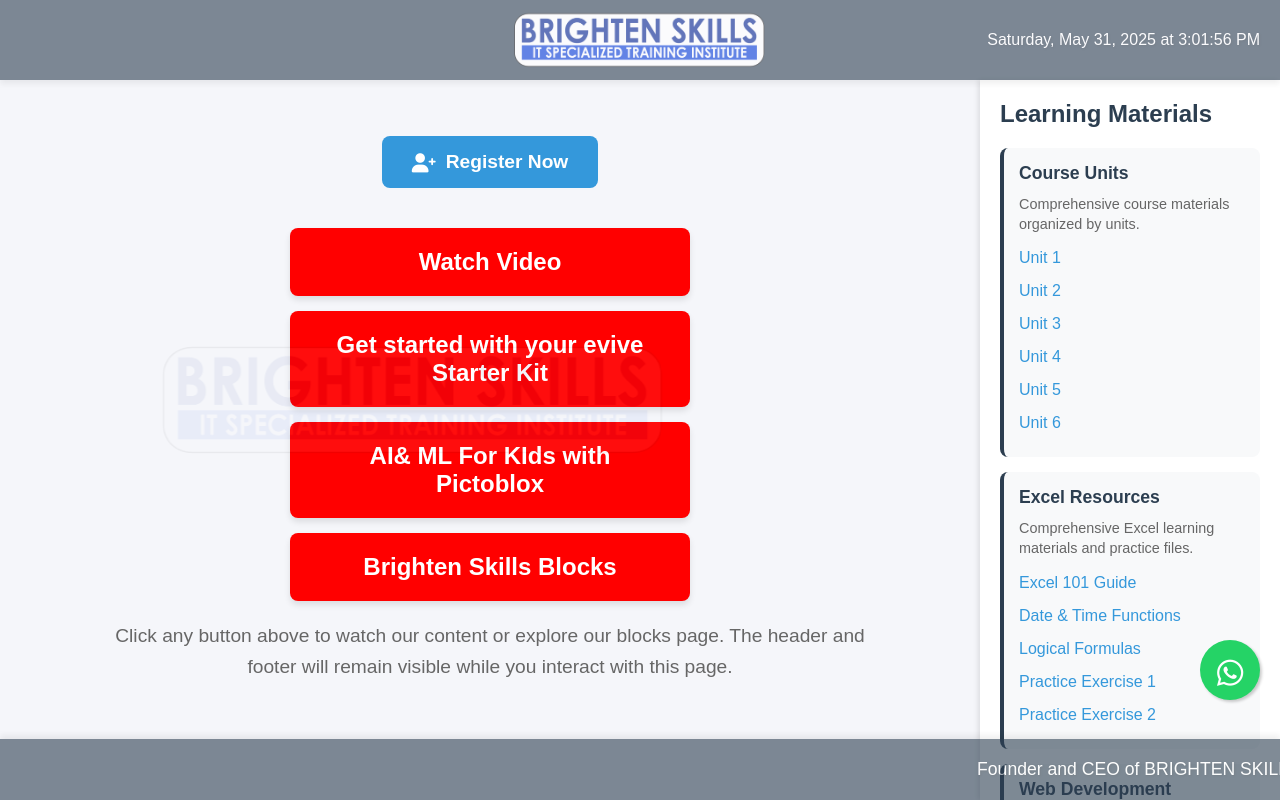
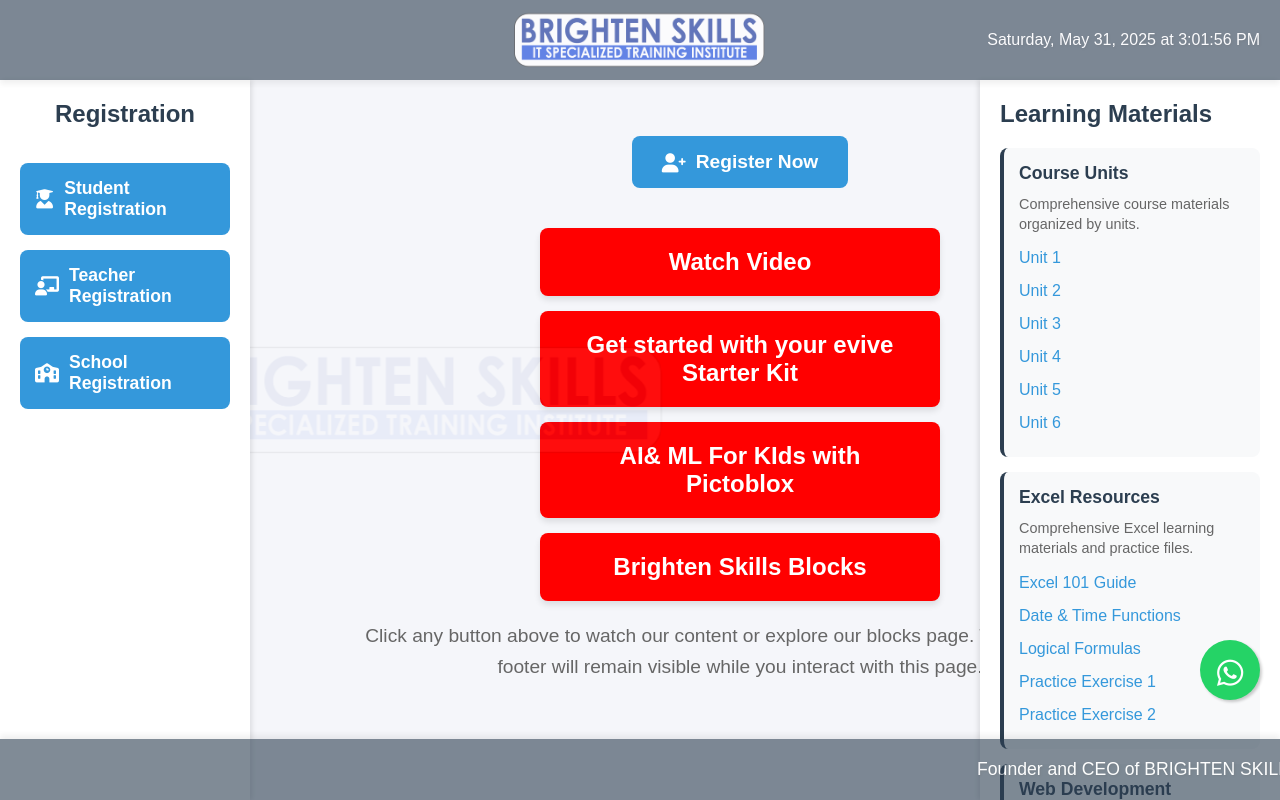
Before and after one commit to BRIGHTENSKILLS/bskyoutube, a website: page index.html in a window 1280 px wide. Drawn offline with Linux system fonts and the light colour scheme.

Commit message:
index.html

```diff
--- a/index.html
+++ b/index.html
@@ -440,6 +440,62 @@
         .submit-btn:hover {
             background-color: #2980b9;
         }
+
+        /* Left Side Registration Buttons */
+        .registration-buttons {
+            width: 250px;
+            background-color: #fff;
+            padding: 20px;
+            box-shadow: 2px 0 5px rgba(0,0,0,0.1);
+            position: fixed;
+            left: 0;
+            top: 80px;
+            bottom: 0;
+            overflow-y: auto;
+            z-index: 900;
+            display: flex;
+            flex-direction: column;
+            gap: 15px;
+        }
+
+        .registration-buttons h2 {
+            color: #2c3e50;
+            margin-bottom: 20px;
+            font-size: 1.5rem;
+            text-align: center;
+        }
+
+        .reg-button {
+            background-color: #3498db;
+            color: white;
+            padding: 15px;
+            border: none;
+            border-radius: 8px;
+            cursor: pointer;
+            font-size: 1.1rem;
+            font-weight: bold;
+            transition: all 0.3s ease;
+            display: flex;
+            align-items: center;
+            gap: 10px;
+            text-align: left;
+            width: 100%;
+        }
+
+        .reg-button:hover {
+            background-color: #2980b9;
+            transform: translateX(5px);
+            box-shadow: 0 4px 8px rgba(0,0,0,0.2);
+        }
+
+        .reg-button i {
+            font-size: 1.2rem;
+        }
+
+        /* Adjust main content margin */
+        .split-layout {
+            margin-left: 250px;
+        }
     </style>
     <script>
         function openYouTubePlaylist() {
@@ -504,6 +560,22 @@
     </header>
 
     <main>
+        <div class="registration-buttons">
+            <h2>Registration</h2>
+            <button onclick="openRegistrationModal('student')" class="reg-button">
+                <i class="fas fa-user-graduate"></i>
+                Student Registration
+            </button>
+            <button onclick="openRegistrationModal('teacher')" class="reg-button">
+                <i class="fas fa-chalkboard-teacher"></i>
+                Teacher Registration
+            </button>
+            <button onclick="openRegistrationModal('school')" class="reg-button">
+                <i class="fas fa-school"></i>
+                School Registration
+            </button>
+        </div>
+
         <div class="split-layout">
             <div class="main-content">
                 <div class="youtube-container">
@@ -657,12 +729,22 @@
         updateDateTime();
         setInterval(updateDateTime, 1000);
 
-        function openRegistrationModal() {
+        function openRegistrationModal(formType) {
             document.getElementById('registrationModal').style.display = 'block';
+            // Hide all forms first
+            document.querySelectorAll('.form-container').forEach(form => {
+                form.style.display = 'none';
+            });
+            // Show only the selected form
+            document.getElementById(formType + 'Form').parentElement.style.display = 'block';
         }
 
         function closeRegistrationModal() {
             document.getElementById('registrationModal').style.display = 'none';
+            // Show all forms again when closing
+            document.querySelectorAll('.form-container').forEach(form => {
+                form.style.display = 'block';
+            });
         }
 
         // Close modal when clicking outside
```
